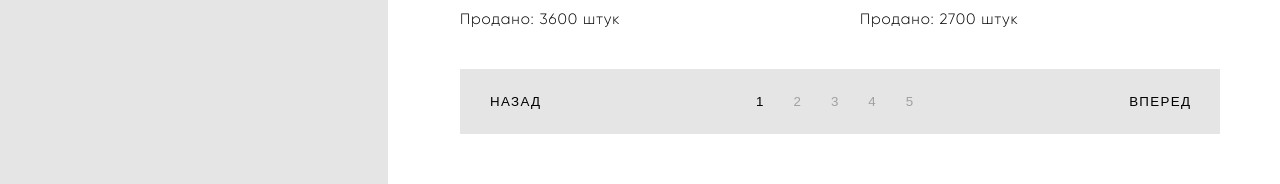
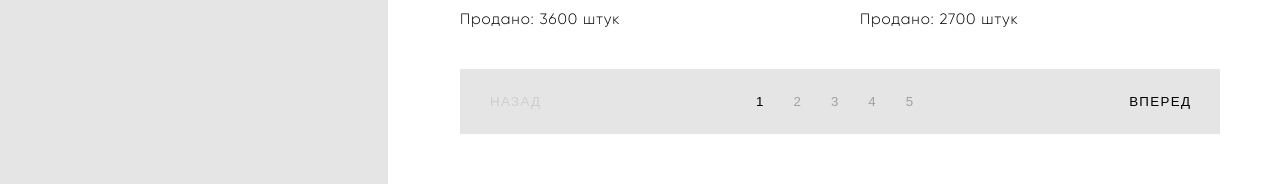
Before and after one commit to panteleevHub/vue-catalog, a Vue app: page / in a window 1280 px wide. Shown: the part 1284-1468 px from the top of the page. Built offline with nearby package versions, Linux system fonts and the light colour scheme.

Commit message:
added disability to prev/next page buttons

```diff
--- a/src/components/ProductPagination.vue
+++ b/src/components/ProductPagination.vue
@@ -1,7 +1,13 @@
 <template>
   <ul class="pagination">
     <li class="pagination-item">
-      <button @click="onPrevButtonClick" class="pagination-toggle pagination-toggle-previous">Назад</button>
+      <button
+        @click="onPrevButtonClick"
+        class="pagination-toggle pagination-toggle-previous"
+        :disabled="isPrevButtonDisabled"
+      >
+        Назад
+      </button>
     </li>
     <li class="pagination-item">
       <div class="pages-list">
@@ -18,7 +24,13 @@
       </div>
     </li>
     <li class="pagination-item">
-      <button @click="onNextButtonClick" class="pagination-toggle pagination-toggle-next">Вперед</button>
+      <button
+        @click="onNextButtonClick"
+        class="pagination-toggle pagination-toggle-next"
+        :disabled="isNextButtonDisabled"
+      >
+        Вперед
+      </button>
     </li>
   </ul>
 </template>
@@ -33,6 +45,16 @@ export default {
     currentPage: {
       type: Number,
       required: true
+    }
+  },
+
+  computed: {
+    isPrevButtonDisabled() {
+      return this.currentPage === 1;
+    },
+
+    isNextButtonDisabled() {
+      return this.currentPage === this.pages;
     }
   },
 
@@ -130,4 +152,10 @@ export default {
 .pagination-toggle:active {
   color: var(--black-30);
 }
+
+.pagination-toggle:disabled {
+  color: var(--black-10);
+  background-color: var(--basic-grey-light);
+  pointer-events: none;
+}
 </style>
```
